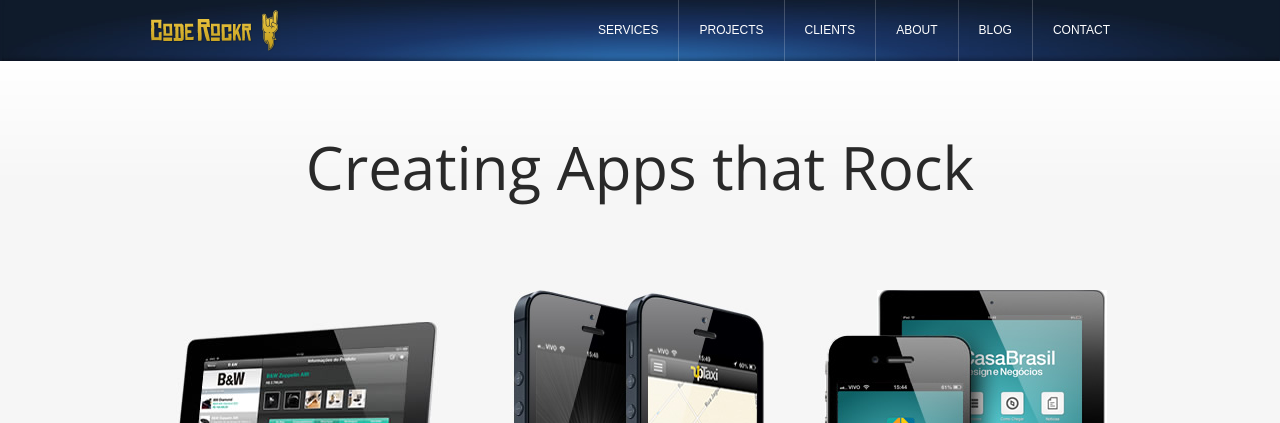
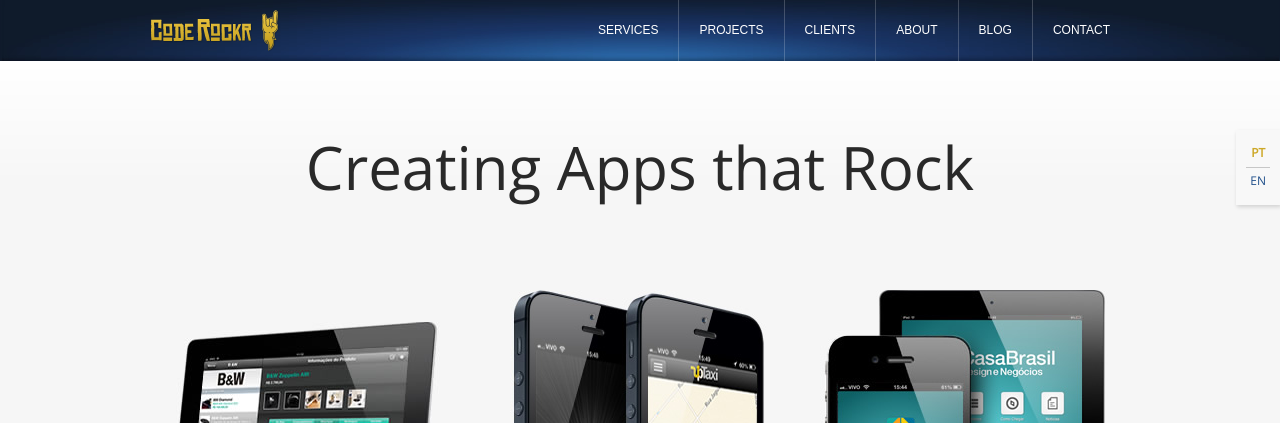
Before and after one commit to Coderockr/en.coderockr.github.com, a Jekyll site: the page built from index.html, in a window 1280 px wide. Shown: the top 423 px of the page. Built offline with Jekyll 4.4.1, drawn with Linux system fonts in a browser that asks for light colours; nearby versions of some CDN libraries; some web fonts are replaced; the list of posts is cut into pages by our own code.

Commit message:
Alteração de seleção de idioma

```diff
--- a/index.html
+++ b/index.html
@@ -51,6 +51,14 @@
           <span class="line2"></span>
           <span class="line3"></span>
         </label>
+      </div>
+      <label for="language"><span></span></label>
+      <input type="checkbox" name="language" id="language" />
+      <div class="language-pt">
+        <div>
+          <a href="http://coderockr.com" title="Acesse nosso site em Português" target="_top">PT</a>
+          <a href="http://en.coderockr.com" title="Visit our site in English." target="_top">EN</a>
+        </div>
       </div>
     </header>
 
--- a/public/scripts/script.js
+++ b/public/scripts/script.js
@@ -18,10 +18,14 @@ $(document).ready(function() {
 		$("#openmenu").attr("checked",false);
 		$("html, body").animate({scrollTop: 0}, 1000);
 	});
+	$("#main, .bt-menu").click(function(){
+		hideLanguage();
+	});
 
 	$("#projetos > nav a").not("#projetos > nav.pages a").click(function(){
 		$("#projetos > nav a").addClass("nonselect");
 		$(this).removeClass("nonselect");
+		hideLanguage();
 	});
 	$("#projetos > nav.pages ul").css({marginLeft:-(parseInt($("#projetos > nav.pages ul").width()/2))});
 	$("#contato label").bind('click',function(){
@@ -109,6 +113,9 @@ $(document).ready(function() {
 		}
 	});
 });
+function hideLanguage() {
+	$('input[name="language"]').attr('checked', false);
+}
 function orientation() {
 	var height = $(window).height();
     var width = $(window).width();
--- a/public/styles/style.css
+++ b/public/styles/style.css
@@ -120,6 +120,40 @@ nav#menu ul li a:hover, nav#menu ul li a.active {
   color: #FFBC00;
   text-shadow: 0 2px 2px rgba(0, 0, 0, 0.8);
 }
+input[name="language"] {
+  display: none;
+}
+header div[class^="language"] > div {
+  background: #F8F8F8;
+  -webkit-box-shadow: 1px 2px 4px rgba(0,0,0,0.15);
+     -moz-box-shadow: 1px 2px 4px rgba(0,0,0,0.15);
+          box-shadow: 1px 2px 4px rgba(0,0,0,0.15);
+  padding: 10px;
+  position: absolute;
+  right: 0;
+  top: 130px;
+}
+label[for="language"] {
+  display: none;
+}
+header div[class^="language"] a {
+  color: #21508B;
+  display: block;
+  padding: 6px 4px;
+  text-align: center;
+}
+header div[class^="language"] a:first-child {
+  border-bottom: 1px solid rgba(0,0,0,0.2);
+}
+header div[class^="language"] a:hover {
+  color: #CDA827;
+}
+header div[class="language-pt"] a:first-child, header div[class="language-en"] a:last-child {
+  cursor: default;
+  color: #CDA827;
+  font-weight: 700;
+}
+
 .tapoverlay {
   display: none;
 }
@@ -1062,6 +1096,58 @@ header, nav, label[for="openmenu"], #main {
   header .bt-menu span.line3 {
     top: 29px;
   }
+
+  header div[class^="language"] {
+    height: 120px;
+    overflow: hidden;
+    position: absolute;
+    right: 0;
+    top: 61px;
+    width: 78px;
+  }
+  header div[class^="language"] > div {
+    background: #20477E;
+    -webkit-box-shadow: 1px 2px 4px rgba(0,0,0,0.45);
+       -moz-box-shadow: 1px 2px 4px rgba(0,0,0,0.45);
+            box-shadow: 1px 2px 4px rgba(0,0,0,0.45);
+    padding: 0;
+    right: 5px;
+    top: -120px;
+  }
+  header input[name="language"]:checked + div[class^="language"] > div {
+    top: 0;
+  }
+  label[for="language"] {
+    display: block;
+    position: absolute;
+    right: 6px;
+    top: 1px;
+  }
+  label[for="language"] span {
+    background: url("../images/languages.png") 50% 50% no-repeat;
+    background-size: 40px 40px;
+    display: block;
+    height: 58px;
+    width: 54px;
+  }
+  header div[class^="language"] a {
+    color: #FFF;
+    font-size: 1.4em;
+    padding: 15px 20px;
+    text-align: center;
+  }
+  header div[class^="language"] a:first-child {
+    border-bottom: 1px solid rgba(0,0,0,0.4);
+  }
+  header div[class^="language"] a:hover {
+    color: #CDA827;
+  }
+  header div[class="language-pt"] a:first-child, header div[class="language-en"] a:last-child {
+    cursor: default;
+    color: #CDA827;
+    font-weight: 700;
+  }
+
   nav#menu {
     background: #0F1A2B;
     bottom: 0;
```
Also changed, not shown: public/images/content/home-casabrasil.jpg, public/images/languages.png (added).
